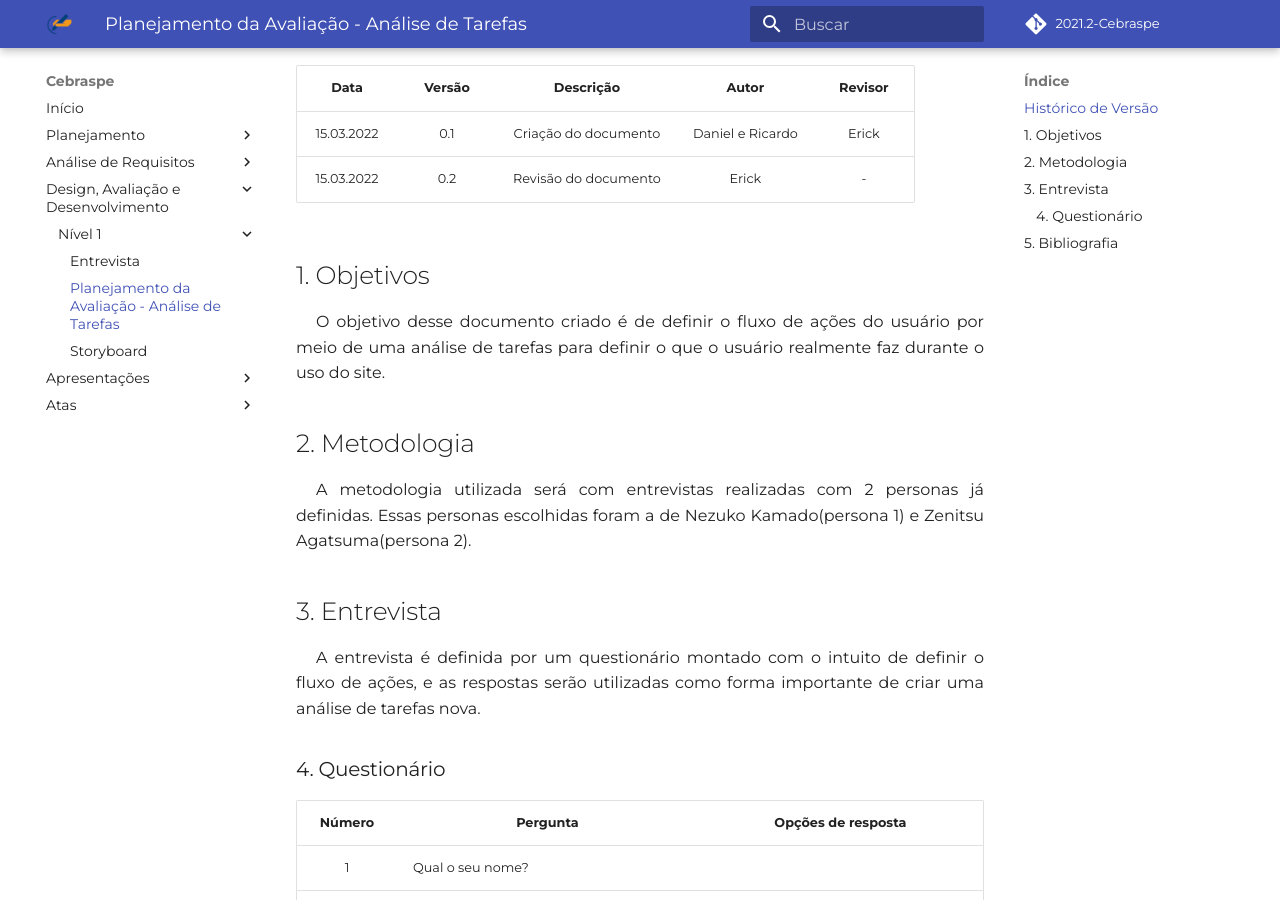
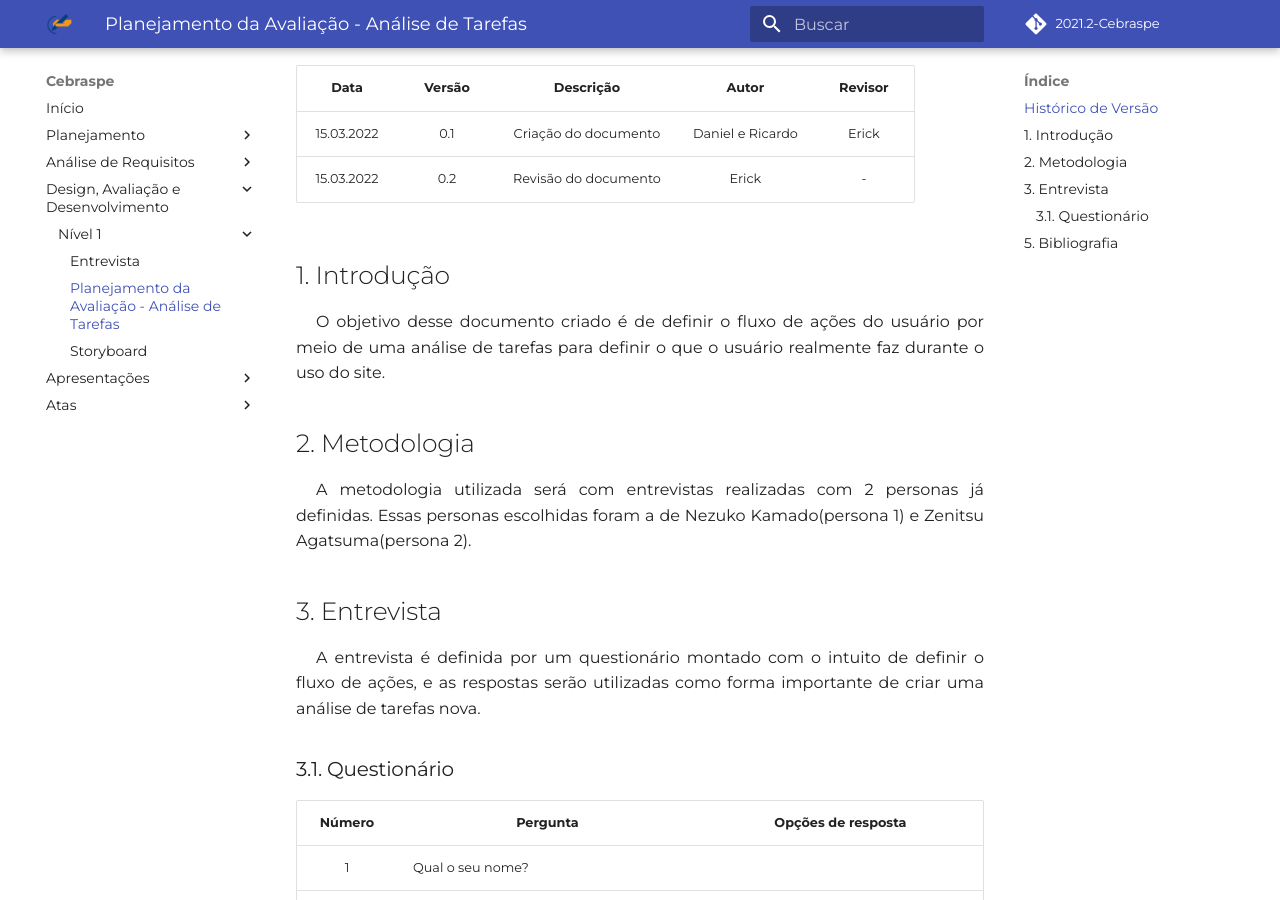
Before and after one commit to Interacao-Humano-Computador/2021.2-Cebraspe, an MkDocs documentation site: the page built from docs/Avaliação_desenvolvimento/Nivel1/planejamento.md, in a window 1280 px wide and 900 px high, scrolled down 207 px. Built offline with MkDocs 1.6.1 and Material for MkDocs 9.7.7, drawn with Linux system fonts in a browser that asks for light colours; some web fonts are replaced; comment, search, counter and statistics services are not loaded.

Commit message:
Update planejamento.md

```diff
--- a/docs/Avaliação_desenvolvimento/Nivel1/planejamento.md
+++ b/docs/Avaliação_desenvolvimento/Nivel1/planejamento.md
@@ -7,7 +7,7 @@
 | 15.03.2022 |  0.1   | Criação do documento | Daniel e Ricardo | Erick   |
 | 15.03.2022 |  0.2   | Revisão do documento | Erick            | -       |
 
-## 1. Objetivos
+## 1. Introdução
 
 <p style="text-indent: 20px; text-align: justify">
 O objetivo desse documento criado é de definir o fluxo de ações do usuário por meio de uma análise de tarefas para definir o que o usuário realmente faz durante o uso do site.
@@ -23,7 +23,7 @@ A metodologia utilizada será com entrevistas realizadas com 2 personas já defi
 A entrevista é definida por um questionário montado com o intuito de definir o fluxo de ações, e as respostas serão utilizadas como forma importante de criar uma análise de tarefas nova.
 </p>
 
-### 4. Questionário
+### 3.1. Questionário
 | Número| <center> Pergunta                                  | <center> Opções de resposta                   |
 |:-----:|:---------------------------------------------------|:----------------------------------------------|
 | 1     | Qual o seu nome?                                   |                                               |
```
